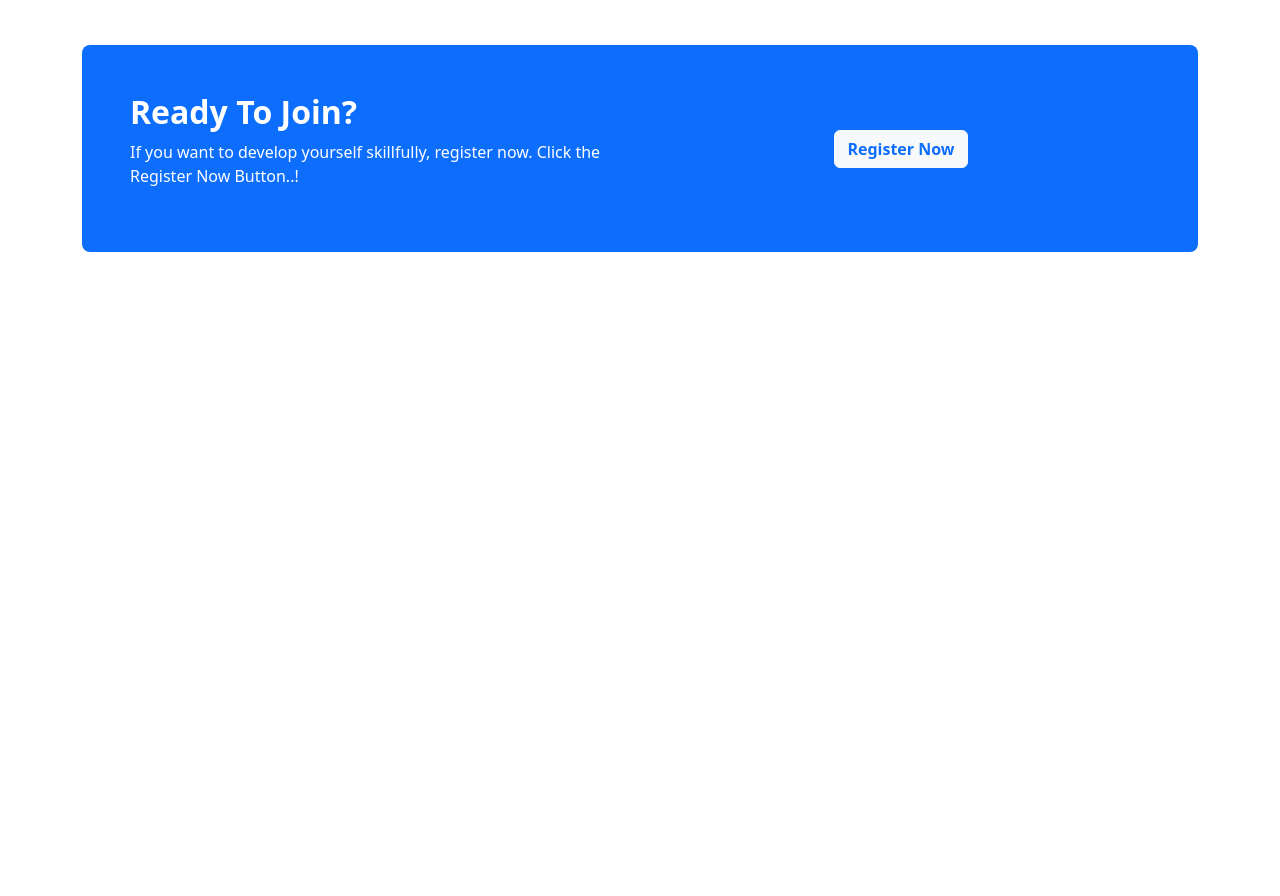
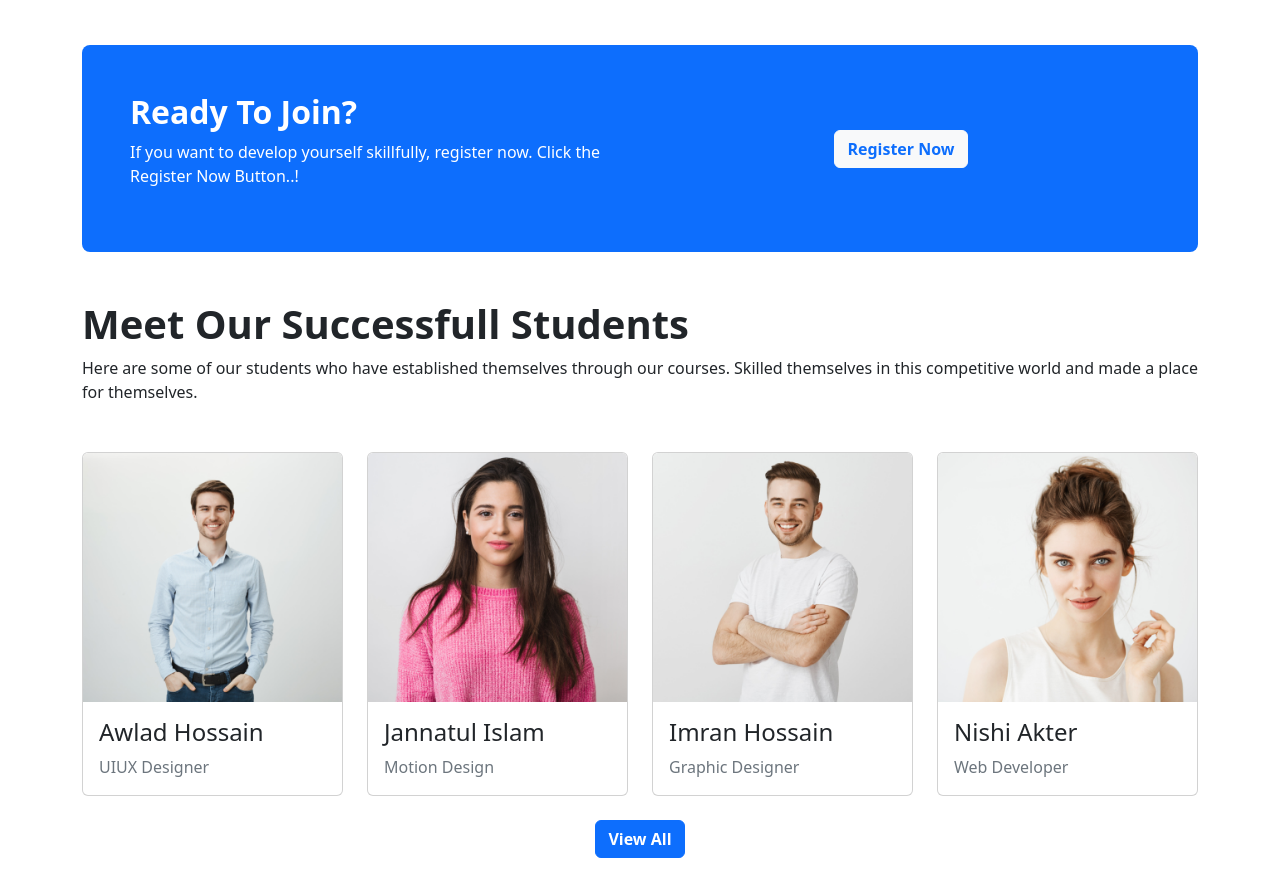
Before and after one commit to ajhridoy/digital-edu-care, a plain HTML site: page index.html in a window 1280 px wide. Shown: the part 2326-3222 px from the top of the page. Before the commit the page ends 2626 px from the top, so only its background shows below. Drawn offline with nearby package versions, Linux system fonts and the light colour scheme.

Commit message:
make a successful section

```diff
--- a/index.html
+++ b/index.html
@@ -285,6 +285,55 @@
           </div>
         </section>
          <!-- registration sec end here -->
+         <!-- successful students sec start here -->
+        <section class="mb-5">
+          <div class="text-center text-md-start mb-5">
+            <h1 class="fw-bold">Meet Our Successfull Students</h1>
+            <p>Here are some of our students who have established themselves through our courses. Skilled themselves in this competitive world and made a place for themselves.</p>
+          </div>
+          <div class="row row-cols-1 row-cols-md-2 row-cols-lg-4 gy-4">
+            <div class="col">
+              <div class="card">
+                <img src="images/student/student-1.png" class="card-img-top" alt="...">
+                <div class="card-body">
+                  <h4>Awlad Hossain</h4>
+                  <p class="card-text text-secondary">UIUX Designer</p>
+                </div>
+              </div>
+            </div>
+            <div class="col">
+              <div class="card">
+                <img src="images/student/student-2.png" class="card-img-top" alt="...">
+                <div class="card-body">
+                  <h4>Jannatul Islam</h4>
+                  <p class="card-text text-secondary">Motion Design</p>
+                </div>
+              </div>
+            </div>
+            <div class="col">
+              <div class="card">
+                <img src="images/student/student-3.png" class="card-img-top" alt="...">
+                <div class="card-body">
+                  <h4>Imran Hossain</h4>
+                  <p class="card-text text-secondary">Graphic Designer</p>
+                </div>
+              </div>
+            </div>
+            <div class="col">
+              <div class="card">
+                <img src="images/student/student-4.png" class="card-img-top" alt="...">
+                <div class="card-body">
+                  <h4>Nishi Akter</h4>
+                  <p class="card-text text-secondary">Web Developer</p>
+                </div>
+              </div>
+            </div>
+          </div>
+          <div class="text-center mt-4">
+            <button class="btn btn-primary fw-semibold">View All</button>
+          </div>
+        </section>
+         <!-- successful students sec start here -->
     </main>
     <!-- main end here -->
 
```
